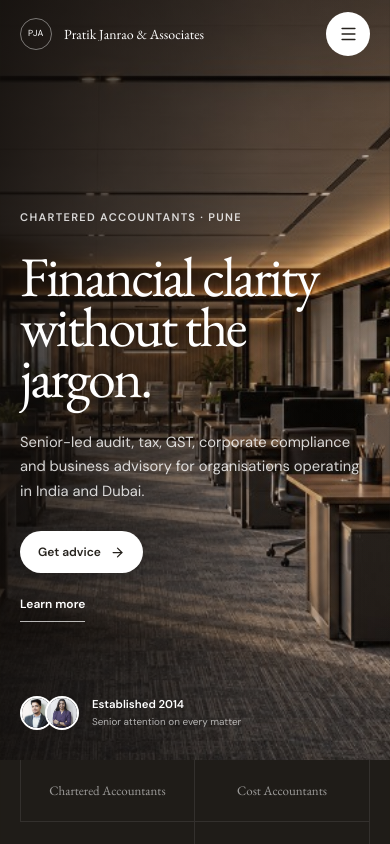
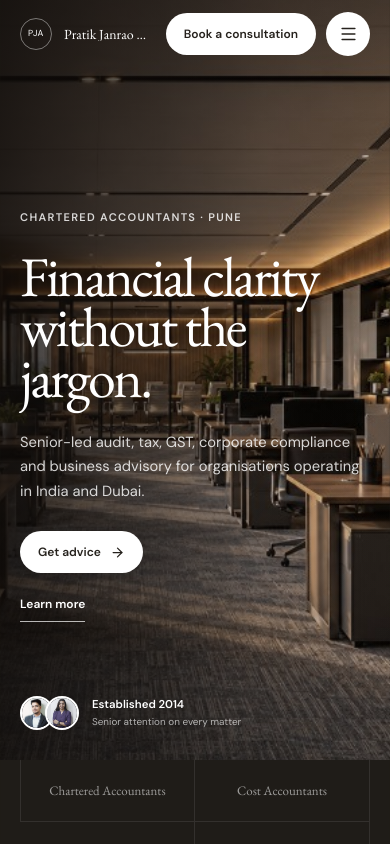
Before and after one commit to comlabs-technologies/ca-pratik-janrao, a Next.js app: page / in a window 390 px wide. Shown: the top 844 px of the page. Built offline with nearby package versions, Linux system fonts and the light colour scheme.

Commit message:
Show Book a consultation in mobile header and align CTA styling
Match the nav pill to site button typography, and surface the
consultation link beside the menu on tablet and phone widths.

```diff
--- a/app/globals.css
+++ b/app/globals.css
@@ -26,7 +26,9 @@ h1,h2,h3,blockquote { text-wrap:balance; }
 .nav-links>a:not(.nav-cta) { position:relative; padding:8px 0; }
 .nav-links>a:not(.nav-cta)::after { content:""; position:absolute; left:0; right:100%; bottom:3px; height:1px; background:currentColor; transition:right .24s var(--ease); }
 .nav-links>a:not(.nav-cta):hover::after { right:0; }
-.nav-cta { padding:10px 17px; border-radius:999px; background:white; color:var(--ink); transition:transform .2s var(--ease),box-shadow .2s; }
+.nav-cta { min-height:42px; padding:0 18px; display:inline-flex; align-items:center; justify-content:center; border-radius:999px; background:white; color:var(--ink); font-size:.75rem; font-weight:600; line-height:1; white-space:nowrap; transition:transform .2s var(--ease),box-shadow .2s; }
+.header-consultation-cta { display:none; }
+.header-actions { display:flex; align-items:center; gap:10px; flex:0 0 auto; }
 .nav-cta:hover { transform:translateY(-2px); box-shadow:0 8px 20px rgba(0,0,0,.16); }
 .nav-cta:active { transform:scale(.97); }
 .desktop-nav { display:flex; align-items:center; gap:24px; font-size:.79rem; font-weight:500; }
@@ -300,9 +302,10 @@ footer { position:relative; overflow:hidden; padding:68px var(--edge) 26px; back
 
 @media (max-width:980px) {
   .desktop-nav { display:none; }
+  .header-consultation-cta { display:inline-flex; }
   .menu-button,.mobile-nav-footer,.mobile-nav-panel { display:flex; }
   .site-header { height:70px; gap:12px; }
-  .brand { z-index:3; max-width:calc(100% - 56px); min-width:0; font-size:.92rem; }
+  .brand { z-index:3; flex:1 1 auto; max-width:none; min-width:0; font-size:.92rem; }
   .brand>span:last-child { overflow:hidden; text-overflow:ellipsis; white-space:nowrap; }
   .brand-mark { width:34px; height:34px; flex:0 0 34px; font-size:.58rem; }
   .menu-button { position:relative; z-index:3; flex:0 0 auto; width:44px; height:44px; display:grid; place-items:center; border:0; border-radius:50%; background:white; color:var(--ink); cursor:pointer; }
--- a/components/layout/site-header.tsx
+++ b/components/layout/site-header.tsx
@@ -57,6 +57,10 @@ export function SiteHeader() {
       </Link>
       <DesktopNavigation />
       <MobileNavigation open={menuOpen} onClose={() => setMenuOpen(false)} />
+      <div className="header-actions">
+        <Link className="nav-cta header-consultation-cta" href="/contact-us">
+          Book a consultation
+        </Link>
         <button
           ref={triggerRef}
           className="menu-button"
@@ -68,6 +72,7 @@ export function SiteHeader() {
         >
           {menuOpen ? <X /> : <Menu />}
         </button>
+      </div>
     </header>
   );
 }
```
Lines whose indentation alone changed are shown as unchanged.
